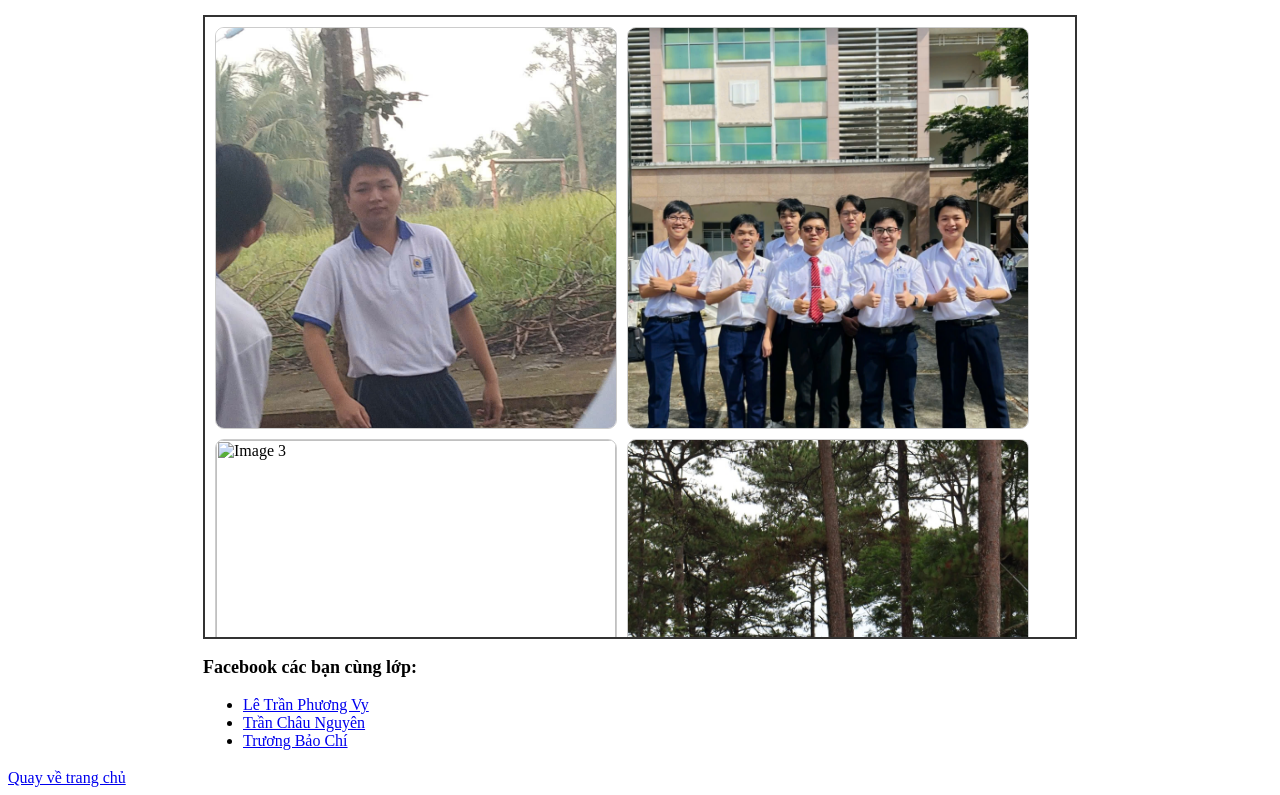
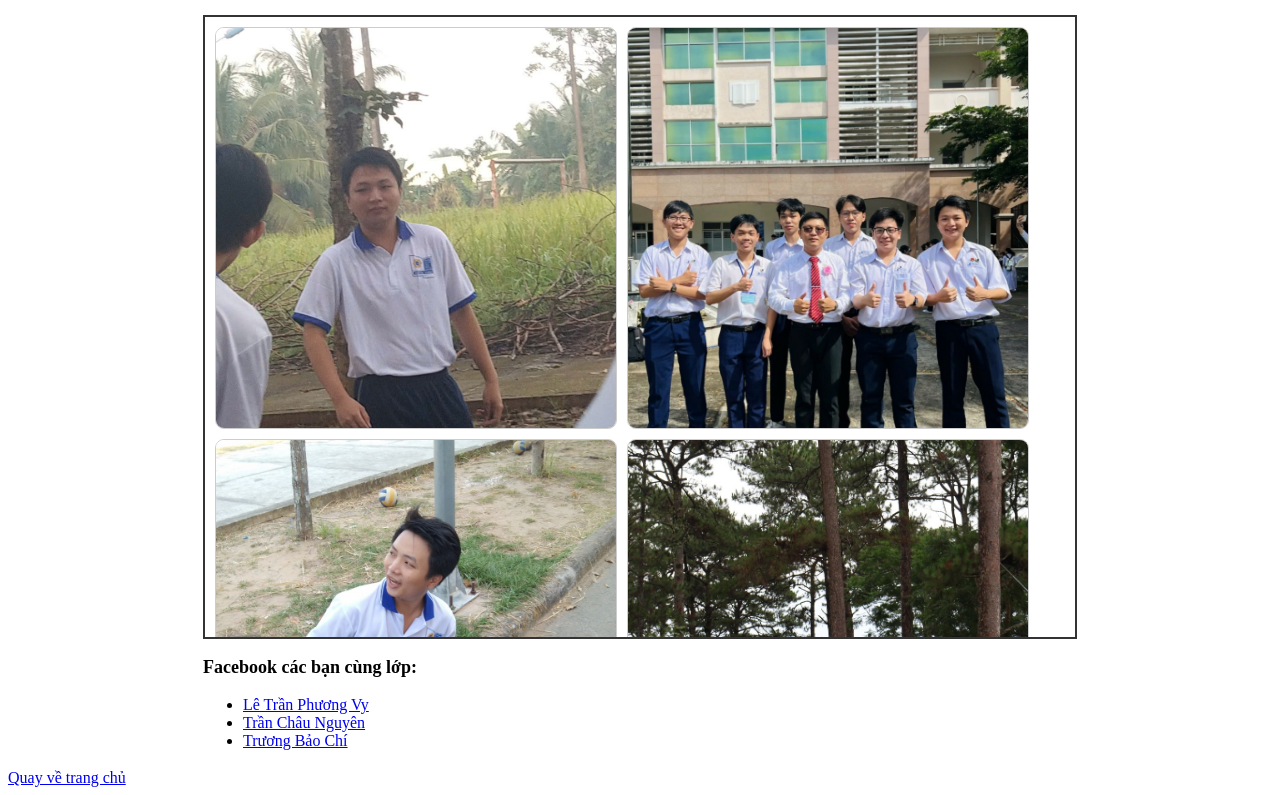
Before and after one commit to truongbaochi/nhom2lop12t2, a plain HTML site: page B11LT2.html in a window 1280 px wide. Shown: the part 407-1202 px from the top of the page. Drawn offline with Linux system fonts and the light colour scheme.

Commit message:
Update B11LT2.html

```diff
--- a/B11LT2.html
+++ b/B11LT2.html
@@ -56,7 +56,7 @@
     <div class="image-frame">
         <img src="hhb_1.png" alt="Image 1">
         <img src="hhb_mhv.png" alt="Image 2">
-        <img src="hhb_3.png/100" alt="Image 3">
+        <img src="hhb_3.png" alt="Image 3">
         <img src="hhb_4.png" alt="Image 4">
     </div>
 <p style="font-size:large"><b>Facebook các bạn cùng lớp:</b>
```
